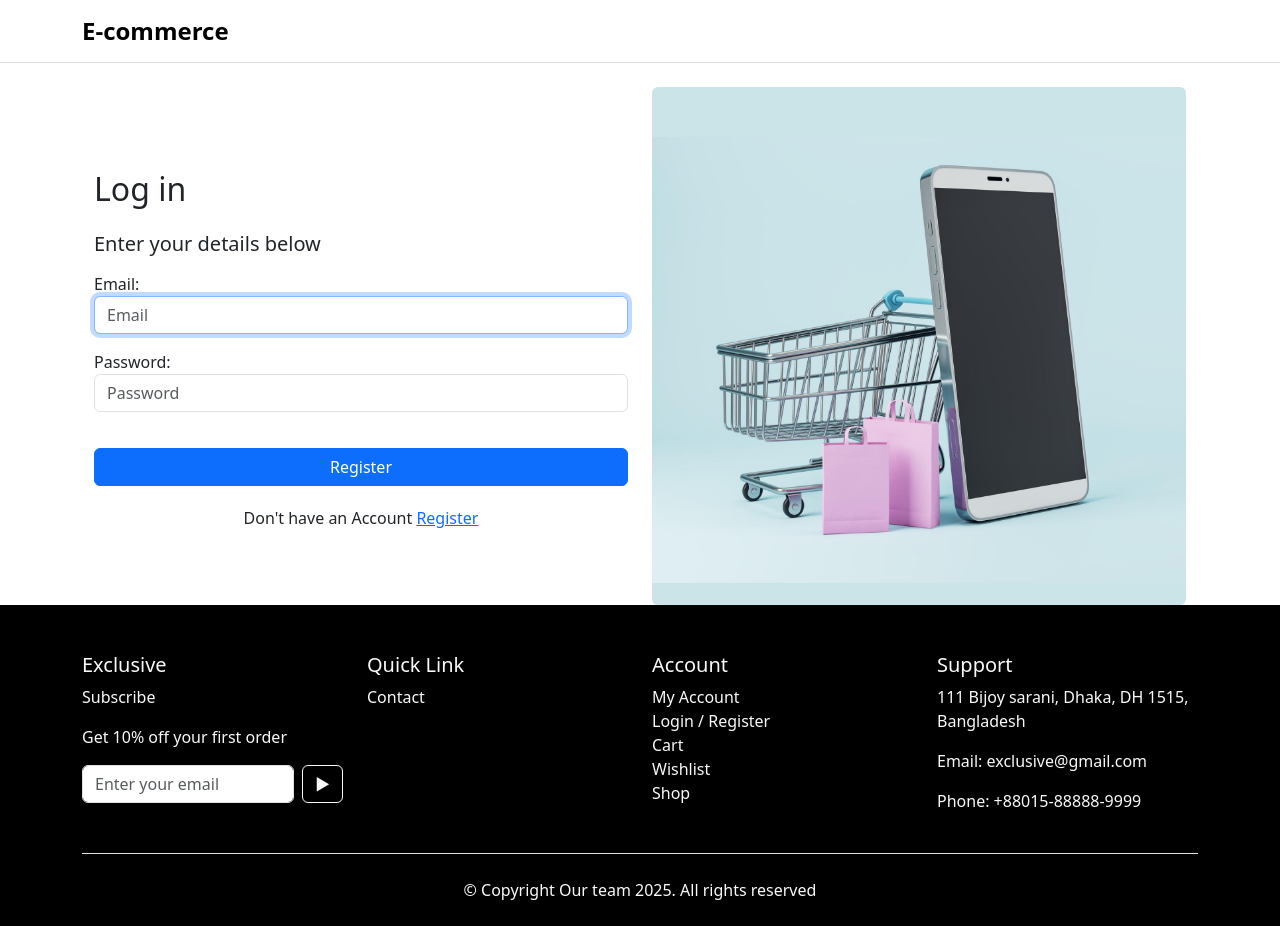
After one commit to Hazem-Ahmed-Salem/iti_graduation_project, a Django app: page /user/login/ in a window 1280 px wide. The commit adds this page. Run offline with Django 5.2, Linux system fonts and the light colour scheme.

Commit message:
Added Login, Register, and Logout views also changed the templates folder location

```diff
--- a/src/products/templates/base.html
+++ b/src/templates/base.html
@@ -7,8 +7,10 @@
   <link rel="stylesheet" href="https://cdn.jsdelivr.net/npm/bootstrap@5.3.0/dist/css/bootstrap.min.css">
 </head>
 <body>
-  {% include 'components/navbar.html' %}
 
+  {% block navbar %}
+  {% include 'products/components/navbar.html' %}
+  {% endblock %}
 
 
   <div class="container mt-4">
@@ -16,7 +18,7 @@
   </div>
 
 
-  {% include 'components/footer.html' %}
+  {% include 'products/components/footer.html' %}
   <style>
   .my-btn {
   display: inline-block;
--- a/src/products/templates/product_list.html
+++ b/src/templates/products/product_list.html
@@ -2,6 +2,7 @@
 {% block title %}All Products{% endblock %}
 
 {% block content %}
+
 <div class="container my-5">
   <h2 class="mb-4">All Products</h2>
   <div class="row">
--- /dev/null
+++ b/src/templates/user/Login.html
@@ -0,0 +1,39 @@
+{% extends 'base.html' %}
+
+{% load static %}
+
+{% block title %}Login{% endblock %}
+{% block navbar %}
+{% include 'user/user_navbar.html' %}
+{% endblock %}
+{% block content %}
+
+<div class="container">
+    <div class="row">
+        <div class="col-md-6 d-flex align-items-center">
+            <div class="w-100">
+                <h2 class="mt-4">Log in</h2>
+                <h5 class="mt-4">Enter your details below</h5>
+                <form method="post" class="mt-3">
+                    {% csrf_token %}
+                    {% if errors %}
+                        <div class="alert alert-danger">
+                            <strong>Error: {{errors}}</strong>
+                        </div>
+                    {% endif %}
+                    {{ form.as_p }}
+                    <div class="form-group text-center">
+                        <button type="submit" class="btn btn-primary" style="width: 100%; margin-top: 20px; margin-bottom: 20px;">Register</button>
+                    </div>
+                    <div class="form-group text-center">
+                        <p>Don't have an Account <a href="{% url 'register' %}">Register</a></p>
+                    </div>
+                </form>
+            </div>
+        </div>
+        <div class="col-md-6 d-flex align-items-center justify-content-center">
+            <img src="{% static 'imgs/Side Image register.png' %}" alt="Register" class="img-fluid rounded ">
+        </div>
+    </div>
+</div>
+{% endblock %}
--- /dev/null
+++ b/src/templates/user/user_navbar.html
@@ -0,0 +1,7 @@
+<nav class="navbar navbar-expand-lg bg-white border-bottom">
+  <div class="container d-flex justify-content-between align-items-center">
+    <a class="navbar-brand fw-bold fs-4" href="{% url 'home' %}">E-commerce</a>
+    <div class="d-flex align-items-center gap-3">
+    </div>
+  </div>
+</nav>
--- /dev/null
+++ b/src/user/forms.py
@@ -0,0 +1,64 @@
+from django.contrib.auth.forms import UserCreationForm
+from django import forms
+from django.contrib.auth import get_user_model
+
+
+User = get_user_model()
+
+
+class RegisterationForm(UserCreationForm):
+    email = forms.EmailField(required=True, label="Email")
+    first_name = forms.CharField(max_length=30, required=True, label="First Name")
+    last_name = forms.CharField(max_length=30, required=True, label="Last Name")
+    user_role = forms.ChoiceField(choices=[('customer', 'Customer'), ('seller', 'Seller')], required=True, label="Account Type")
+    password1 = forms.CharField(label="Password", widget=forms.PasswordInput, min_length=8)
+    password2 = forms.CharField(label="Confirm Password", widget=forms.PasswordInput, min_length=8)
+    class Meta:
+        model = User
+        fields = ('first_name','last_name','email','user_role', 'password1', 'password2')
+
+    def save(self, commit=True):
+        user = super().save(commit=False)
+        user.email = self.cleaned_data['email']
+        user.first_name = self.cleaned_data['first_name']
+        user.last_name = self.cleaned_data['last_name']
+        user.user_role = self.cleaned_data['user_role']
+        if commit:
+            user.save()
+        return user
+
+    def __init__(self, *args, **kwargs):
+        super().__init__(*args, **kwargs)
+        self.fields['first_name'].widget.attrs.update({'class': 'form-control'})
+        self.fields['last_name'].widget.attrs.update({'class': 'form-control'})
+        self.fields['email'].widget.attrs.update({'class': 'form-control'})
+        self.fields['user_role'].widget.attrs.update({'class': 'form-control'})
+        self.fields['password1'].widget.attrs.update({'class': 'form-control'})
+        self.fields['password2'].widget.attrs.update({'class': 'form-control'})
+        self.fields['user_role'].choices = [('customer', 'Customer'),('seller', 'Seller')]
+        self.fields['user_role'].widget.attrs['placeholder'] = 'Select Account Type'
+        self.fields['user_role'].label = "Account Type"
+        self.fields['email'].label = "Email"
+        self.fields['password1'].label = "Password"
+        self.fields['password2'].label = "Confirm Password"
+        self.fields['email'].widget.attrs['placeholder'] = 'Email'
+        self.fields['password1'].widget.attrs['placeholder'] = 'Password'
+        self.fields['password2'].widget.attrs['placeholder'] = 'Confirm Password'
+        self.fields['first_name'].widget.attrs['autofocus'] = True
+
+
+class LoginForm(forms.Form):
+    email = forms.CharField(max_length=150, widget=forms.TextInput(attrs={'placeholder': 'Email'}))
+    password = forms.CharField(widget=forms.PasswordInput(attrs={'placeholder': 'Password'}))
+
+    class Meta:
+        model = User
+        fields = ('email', 'password1')
+
+    def __init__(self, *args, **kwargs):
+        super().__init__(*args, **kwargs)
+        self.fields['email'].widget.attrs.update({'class': 'form-control'})
+        self.fields['password'].widget.attrs.update({'class': 'form-control'})
+        self.fields['email'].label = "Email"
+        self.fields['password'].label = "Password"
+        self.fields['email'].widget.attrs['autofocus'] = True
--- a/src/user/urls.py
+++ b/src/user/urls.py
@@ -1,5 +1,8 @@
 from django.urls import path
+from .views import register_view, login_view,logout_view
 
 urlpatterns = [
-
+    path('register/', register_view, name='register'),
+    path('login/', login_view, name='login'),
+    path('logout/', logout_view, name='logout'),
 ]
--- a/src/user/views.py
+++ b/src/user/views.py
@@ -1,3 +1,44 @@
-from django.shortcuts import render
+from django.shortcuts import render,redirect
+from django.contrib.auth import login,logout
+from django.contrib.auth.decorators import login_required
+from django.contrib.auth import get_user_model
+from .forms import RegisterationForm, LoginForm
 
-# Create your views here.
+User = get_user_model()
+
+def register_view(request):
+    if request.method == 'POST':
+        form = RegisterationForm(request.POST)
+        if form.is_valid():
+            user = form.save()
+            login(request, user)
+            return redirect('home')
+        else:
+            error_message = form.errors.as_text()
+            if 'password2' in form.errors:
+                error_message = "Passwords do not match."
+            elif 'email' in form.errors:
+                error_message = "Email is already in use or invalid."
+            return render(request, 'user/register.html', {'form': RegisterationForm(), "errors": error_message})
+    return render(request, 'user/register.html', {'form': RegisterationForm()})
+
+def login_view(request):
+    if request.method == 'POST':
+        form = LoginForm(request.POST)
+        if form.is_valid():
+            email = form.cleaned_data['email']
+            password = form.cleaned_data['password']
+            user = User.objects.filter(email=email).first()
+            if user and user.check_password(password):
+                login(request, user)
+                return redirect('home')
+            else:
+                return render(request, 'user/login.html', {'form': form, 'errors': 'Invalid credentials'})
+    else:
+        form = LoginForm()
+    return render(request, 'user/login.html', {'form': form})
+
+@login_required
+def logout_view(request):
+    logout(request)
+    return redirect('login')
```
Also changed, not shown: src/products/views.py (+4 -4 lines), src/templates/products/components/navbar.html (renamed from src/products/templates/components/navbar.html, +9 -26 lines), src/templates/user/Register.html (added, +40 -0 lines), src/static/imgs/Side Image register.png (added), src/templates/products/category_products.html (renamed from src/products/templates/category_products.html), src/templates/products/components/footer.html (renamed from src/products/templates/components/footer.html), src/templates/products/home.html (renamed from src/products/templates/home.html), src/templates/products/product_detail.html (line endings or trailing spaces).
